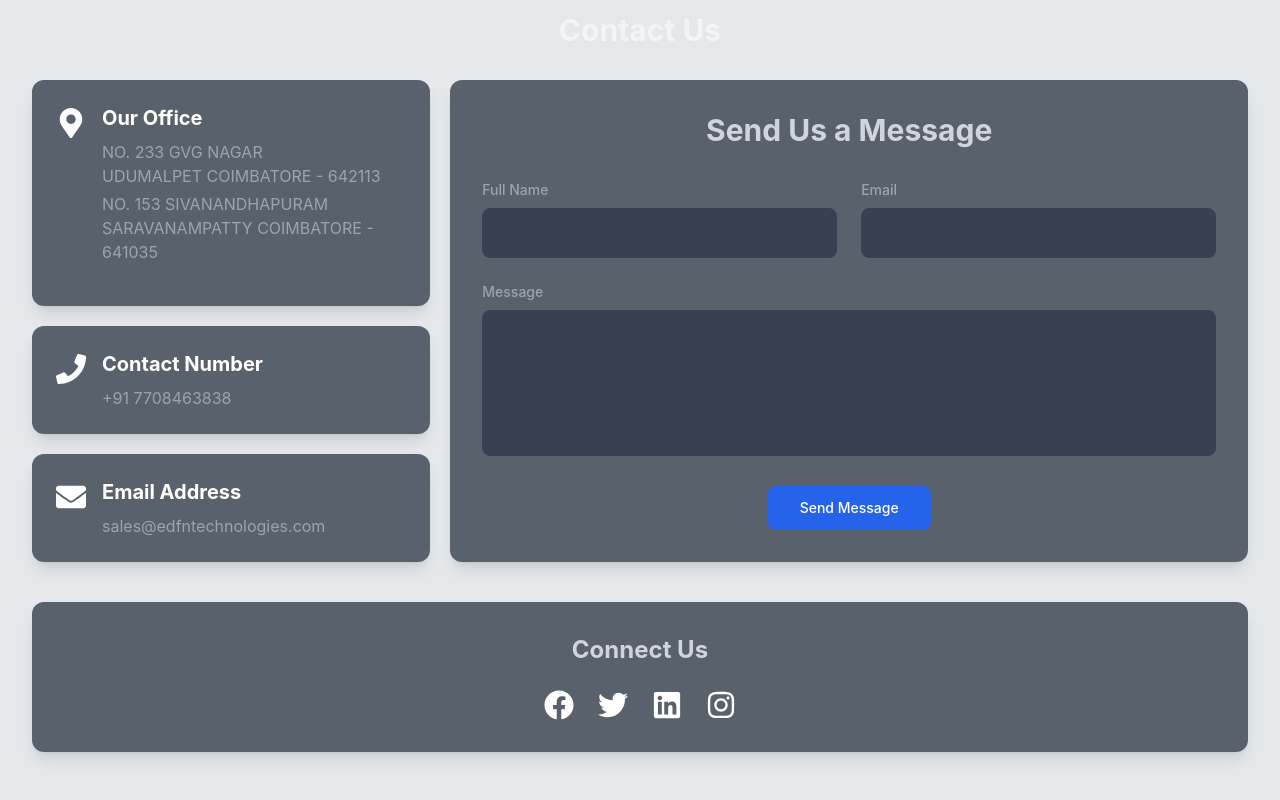
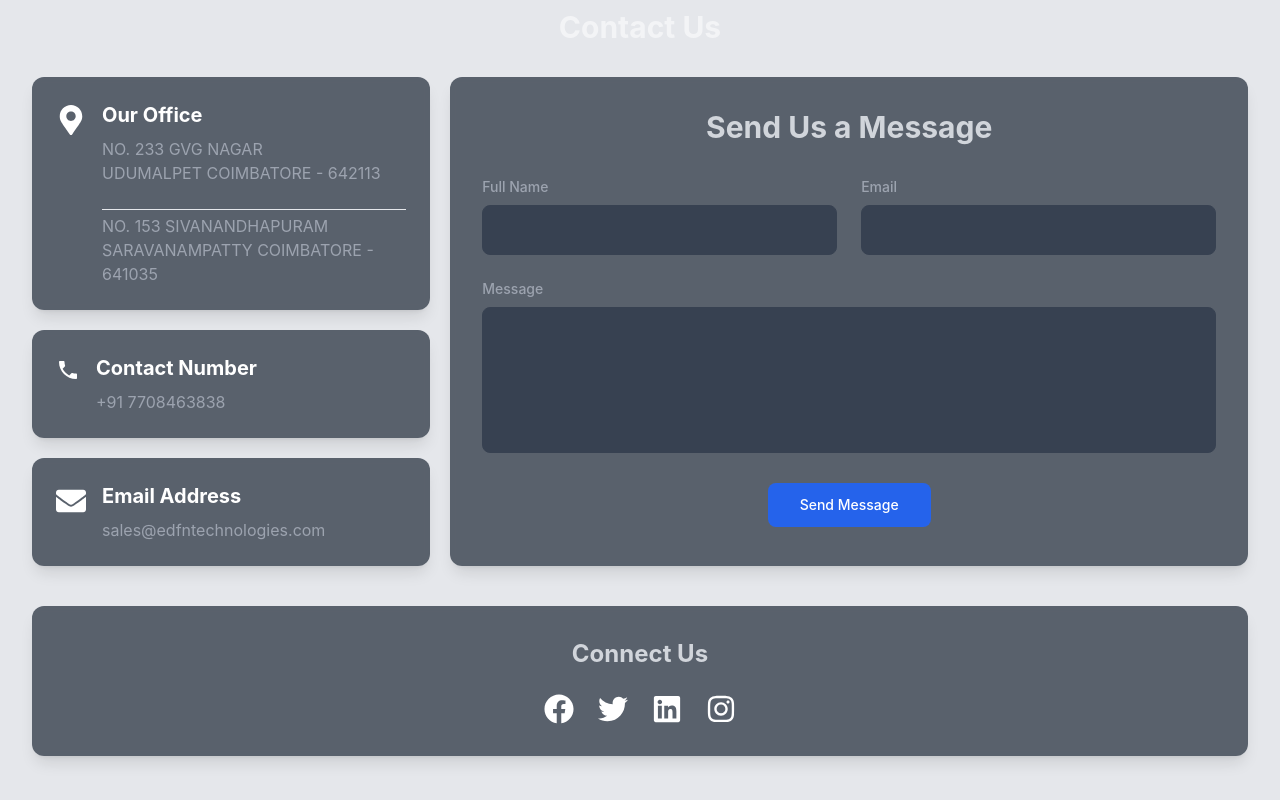
Before and after one commit to Priyadarshan-B/EDFN, a React (Vite) app in the folder frontend/: page / in a window 1280 px wide. Shown: the part 4058-4858 px from the top of the page. Built offline with nearby package versions, Linux system fonts and the light colour scheme; a web font is replaced by a local one.

Commit message:
icon changed

```diff
--- a/frontend/src/pages/contact/contact.jsx
+++ b/frontend/src/pages/contact/contact.jsx
@@ -10,6 +10,7 @@ import {
   FaPhone,
   FaEnvelope,
 } from "react-icons/fa";
+import LocalPhoneIcon from '@mui/icons-material/LocalPhone';
 
 const Contact = () => {
   const [loading, setLoading] = useState(false);
@@ -60,7 +61,7 @@ const Contact = () => {
               <div>
                 <h3 className="text-xl font-bold mb-2">Our Office</h3>
                 <p className="text-gray-400">NO. 233 GVG NAGAR </p>
-                <p className="text-gray-400">UDUMALPET COIMBATORE - 642113</p>
+                <p className="text-gray-400">UDUMALPET COIMBATORE - 642113</p><br /><hr />
                 <p className="text-gray-400 pt-1">NO. 153 SIVANANDHAPURAM</p>
                 <p className="text-gray-400">
                   SARAVANAMPATTY COIMBATORE - 641035
@@ -73,7 +74,7 @@ const Contact = () => {
               data-aos="fade-up"
               data-aos-delay="100"
             >
-              <FaPhone
+              <LocalPhoneIcon
                 className="text-blue-500 dark:text-blue-400 hover:text-blue-400 dark:hover:text-blue-300 text-3xl mt-1 flex-shrink-0 transition-colors duration-300"
               />
               <div>
```
